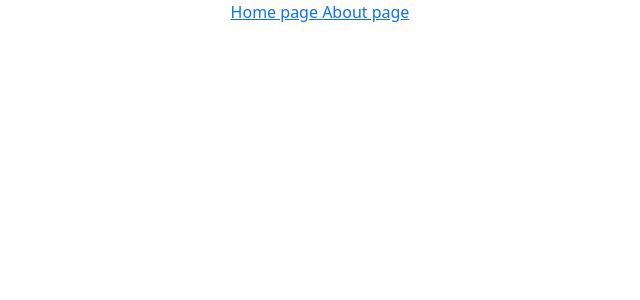
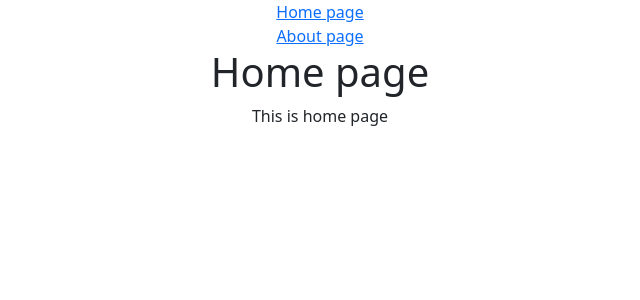
Before and after one commit to Sachin-RJ7/React-Tut, a React (Create React App) app: page / in a window 1280 px wide. Shown: the top 300 px of the page, without its empty margins (320-960 px from the left). Built offline with nearby package versions, Linux system fonts and the light colour scheme.

Commit message:
done routing

```diff
--- a/src/App.js
+++ b/src/App.js
@@ -1,52 +1,25 @@
-
 import "./App.css";
 import React from "react";
-import {BrowserRouter as Router, Link, Routes, Route} from 'react-router-dom'
+import { Routes, Route } from "react-router-dom";
+import Nav from "./Nav";
+import Home from "./components/home/Home";
+import About from "./components/about/About";
+import PageNotFound from "./components/PageNotFound";
 
-
-function App()
-{
-
+function App() {
   return (
     <div className="App">
+      <Nav />
 
-      <Router>
+      <Routes>
+        <Route path="/" exact="true"  element={<Home />} />
+        <Route path="/about" element={<About />} />
 
-        <Link to="/home"  > Home page  </Link>
-        <Link to="/about" > About page </Link>
-
-        <Routes>
-         <Route path="/home" element={<Home />}/>
-         <Route path="/about" element={<About />}/>
-        </Routes>
-
-      </Router>
+        <Route path="*" element={<PageNotFound />} />
+      </Routes>
 
     </div>
-  )
-
+  );
 }
 
-
-function Home()
-{
-  return(
-    <div>
-      <h1>Home page</h1>
-      <p>This is home page</p>
-    </div>
-  )
-}
-
-function About()
-{
-  return(
-    <div>
-      <h1>About page</h1>
-      <p>This is about page</p>
-    </div>
-  )
-}
-
-
 export default App;
--- /dev/null
+++ b/src/Nav.js
@@ -0,0 +1,16 @@
+import React from "react";
+import { Link } from "react-router-dom";
+
+function Nav() {
+  return (
+    <div>
+
+      <Link to="/"> Home page </Link>
+      <br />
+      <Link to="/about"> About page </Link>
+
+    </div>
+  );
+}
+
+export default Nav;
--- /dev/null
+++ b/src/components/PageNotFound.js
@@ -0,0 +1,11 @@
+function PageNotFound()
+{
+  return(
+    <div>
+      <h1>404 Page</h1>
+      <p>Page Not Found</p>
+    </div>
+  )
+}
+
+export default PageNotFound
--- /dev/null
+++ b/src/components/about/About.js
@@ -0,0 +1,12 @@
+
+function About()
+{
+  return(
+    <div>
+      <h1>About page</h1>
+      <p>This is about page</p>
+    </div>
+  )
+}
+
+export default About
--- /dev/null
+++ b/src/components/home/Home.js
@@ -0,0 +1,12 @@
+
+function Home()
+{
+  return(
+    <div>
+      <h1>Home page</h1>
+      <p>This is home page</p>
+    </div>
+  )
+}
+
+export default Home
--- a/src/index.js
+++ b/src/index.js
@@ -4,11 +4,14 @@ import './index.css';
 import 'bootstrap/dist/css/bootstrap.min.css';
 import App from './App';
 import reportWebVitals from './reportWebVitals';
+import {BrowserRouter as Router} from 'react-router-dom'
 
 const root = ReactDOM.createRoot(document.getElementById('root'));
 root.render(
   // <React.StrictMode>
-    <App />
+    <Router>
+      <App />
+    </Router>
   // </React.StrictMode>
 );
 
```
